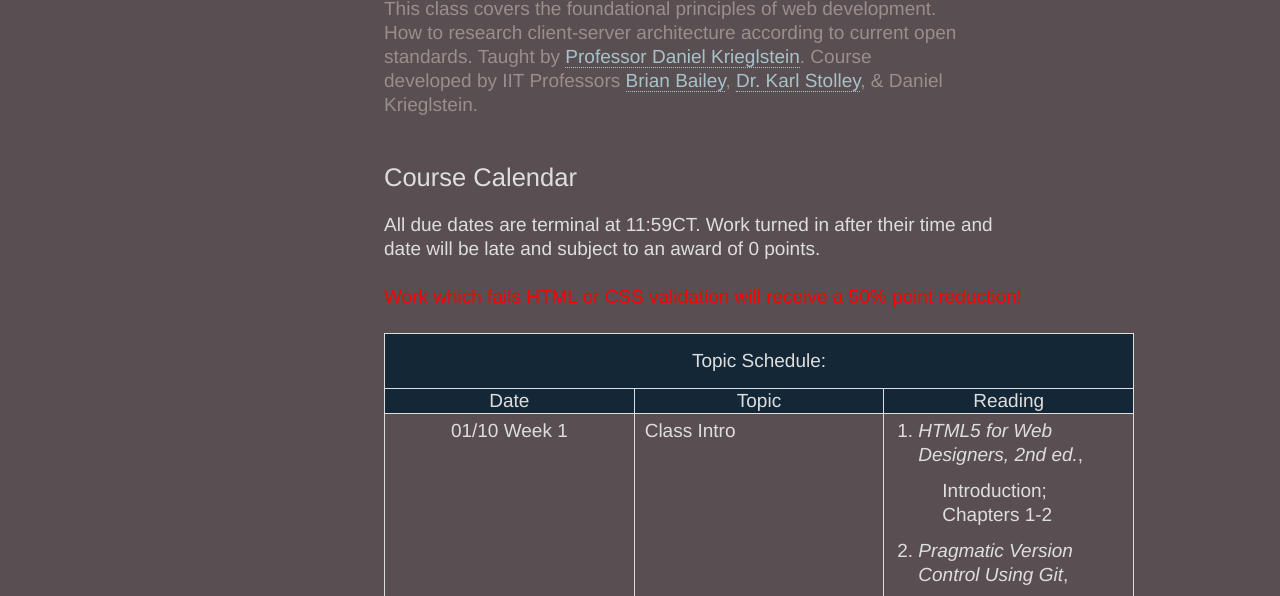
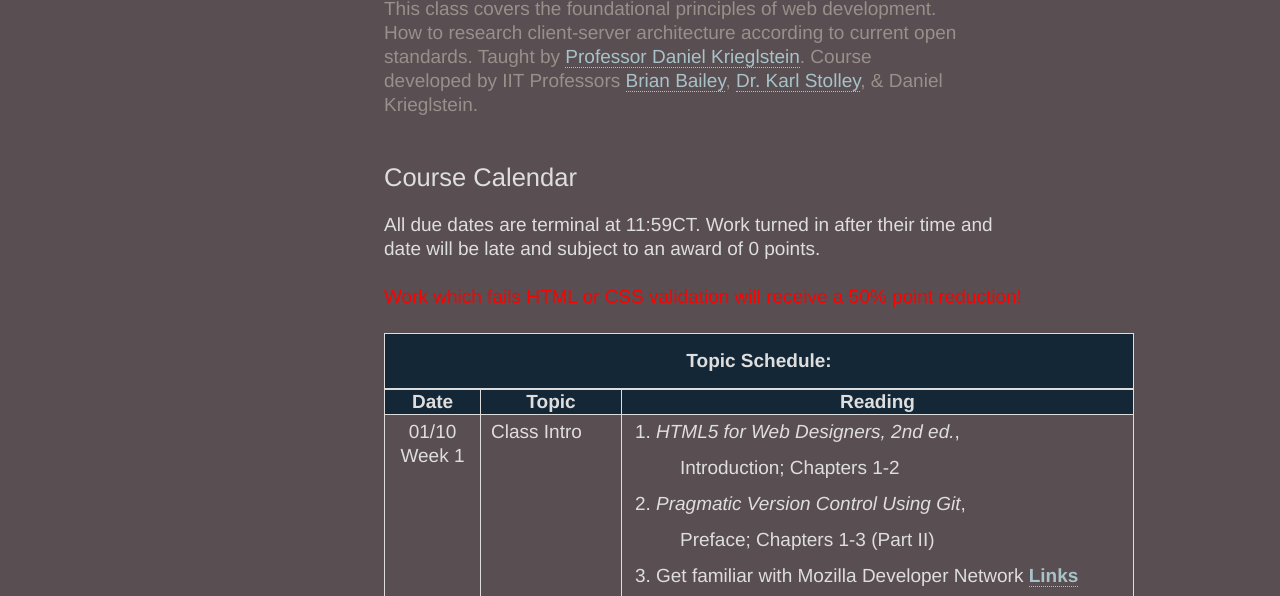
Before and after one commit to dkriegls/itmd-361-spring2018, a plain HTML site: page index.html in a window 1280 px wide. Shown: the part 178-774 px from the top of the page. Drawn offline with nearby package versions, Linux system fonts and the light colour scheme; a script that the page names is missing.

Commit message:
fixing table width, that I just broke

```diff
--- a/css/screen.css
+++ b/css/screen.css
@@ -303,12 +303,15 @@ table, th, td {
 .tablehead {
 	background-color: #142736;
 	text-align: center;
+  font-weight: 700;
 }
 .tabletitle {
-	border-left: none;
-  border-right: none;
   padding-bottom: 15px;
   padding-top: 15px;
+  border-left: none;
+}
+#protable {
+  margin-bottom: 0;
 }
 tr .firstrow {
 	border-right: none;
--- a/index.html
+++ b/index.html
@@ -38,10 +38,12 @@
         </p>
         <p class="redfont">Work which fails HTML or CSS validation will receive a 50&#x25; point reduction!</p>
         <section class="topics">
-          <table class="protable">
+          <table id="protable">
             <tr class="tablehead">
-              <td class="tabletitle" colspan="3">Topic Schedule&#58;</td>
+              <td class="tabletitle" colspan="1">Topic Schedule&#58;</td>
             </tr>
+          </table>
+          <table>
             <tr class="tablehead">
               <td class="firstrow">Date</td>
               <td class="short">Topic</td>
@@ -231,7 +233,7 @@
         </section>
         <section class="due-dates">
         <p class="redfont">Work which fails HTML or CSS validation will receive a 50&#x25; point reduction!</p>
-          <table class="protable">
+          <table>
             <tr class="tablehead">
               <td class="firstrow"></td>
               <td class="tabletitle">Homework Schedule&#58;</td>
```
